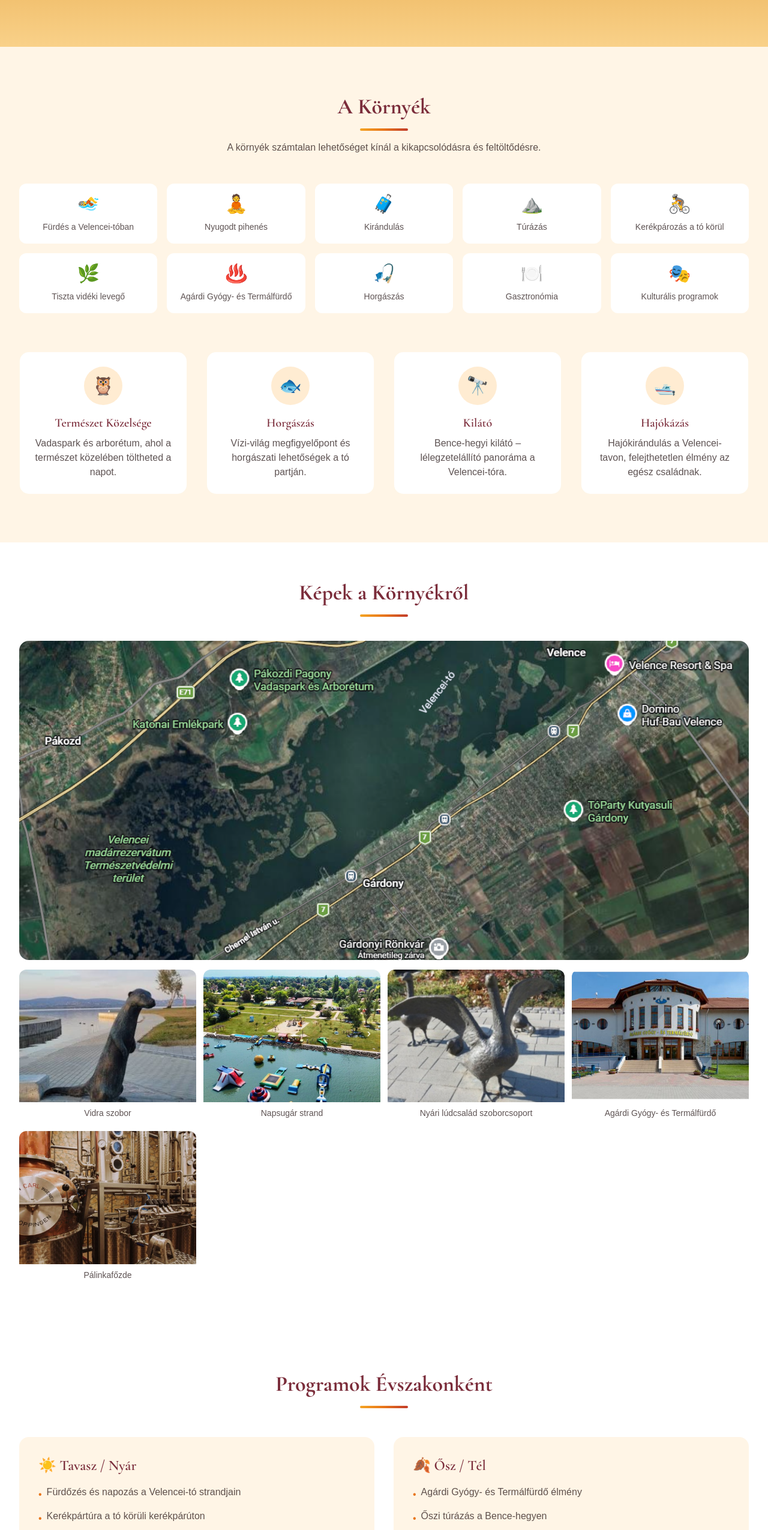
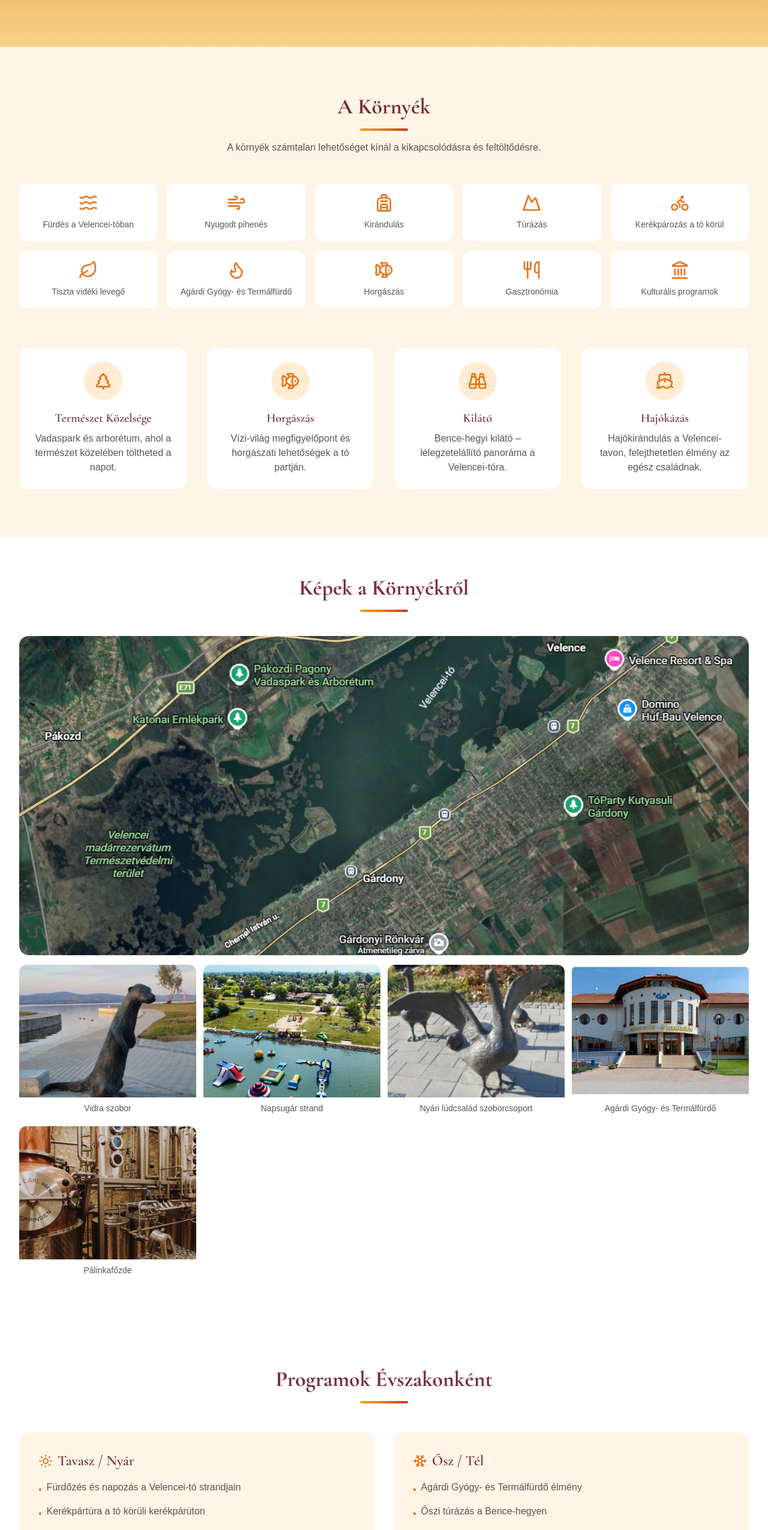
Before and after one commit to Smc05/sunetgardony, a Next.js app: page /programok in a window 1280 px wide. Shown: the part 234-2784 px from the top of the page at 60% size. Built offline with nearby package versions, Linux system fonts and the light colour scheme.

Commit message:
new icons

```diff
--- a/package.json
+++ b/package.json
@@ -9,6 +9,7 @@
     "lint": "eslint"
   },
   "dependencies": {
+    "lucide-react": "^1.11.0",
     "next": "16.2.4",
     "react": "19.2.4",
     "react-dom": "19.2.4",
--- a/src/app/programok/page.tsx
+++ b/src/app/programok/page.tsx
@@ -1,6 +1,25 @@
 import type { Metadata } from "next";
 import Link from "next/link";
 import Image from "@/components/AppImage";
+import {
+  Waves,
+  Wind,
+  Backpack,
+  Mountain,
+  Bike,
+  Leaf,
+  Flame,
+  Fish,
+  Utensils,
+  Landmark,
+  TreePine,
+  Binoculars,
+  Ship,
+  Wine,
+  ExternalLink,
+  Sun,
+  Snowflake,
+} from "lucide-react";
 
 export const metadata: Metadata = {
   title: "Programok és Események | Sunset Apartment Gárdony",
@@ -36,74 +55,46 @@ export default function Programok() {
 
           <div className="grid grid-cols-2 sm:grid-cols-3 lg:grid-cols-5 gap-4 mb-16">
             {[
-              { icon: "🏊", label: "Fürdés a Velencei-tóban" },
-              { icon: "🧘", label: "Nyugodt pihenés" },
-              { icon: "🧳", label: "Kirándulás" },
-              { icon: "⛰️", label: "Túrázás" },
-              { icon: "🚴", label: "Kerékpározás a tó körül" },
-              { icon: "🌿", label: "Tiszta vidéki levegő" },
-              { icon: "♨️", label: "Agárdi Gyógy- és Termálfürdő" },
-              { icon: "🎣", label: "Horgászás" },
-              { icon: "🍽️", label: "Gasztronómia" },
-              { icon: "🎭", label: "Kulturális programok" },
-            ].map((item, i) => (
+              { Icon: Waves, label: "Fürdés a Velencei-tóban" },
+              { Icon: Wind, label: "Nyugodt pihenés" },
+              { Icon: Backpack, label: "Kirándulás" },
+              { Icon: Mountain, label: "Túrázás" },
+              { Icon: Bike, label: "Kerékpározás a tó körül" },
+              { Icon: Leaf, label: "Tiszta vidéki levegő" },
+              { Icon: Flame, label: "Agárdi Gyógy- és Termálfürdő" },
+              { Icon: Fish, label: "Horgászás" },
+              { Icon: Utensils, label: "Gasztronómia" },
+              { Icon: Landmark, label: "Kulturális programok" },
+            ].map(({ Icon, label }, i) => (
               <div
                 key={i}
                 className="bg-white rounded-xl p-4 text-center hover:shadow-md transition-shadow"
               >
-                <span className="text-3xl block mb-2">{item.icon}</span>
+                <Icon className="w-8 h-8 mx-auto mb-2 text-sunset-orange" />
                 <span className="text-sunset-dark/70 text-sm font-medium">
-                  {item.label}
+                  {label}
                 </span>
               </div>
             ))}
           </div>
 
           <div className="grid grid-cols-1 sm:grid-cols-2 lg:grid-cols-4 gap-8">
-            <div className="text-center p-6 bg-white rounded-2xl border border-sunset-gold/10 hover:shadow-lg transition-shadow">
-              <div className="w-16 h-16 mx-auto mb-4 bg-sunset-light rounded-full flex items-center justify-center text-3xl">
-                🦉
+            {[
+              { Icon: TreePine, title: "Természet Közelsége", desc: "Vadaspark és arborétum, ahol a természet közelében töltheted a napot." },
+              { Icon: Fish, title: "Horgászás", desc: "Vízi-világ megfigyelőpont és horgászati lehetőségek a tó partján." },
+              { Icon: Binoculars, title: "Kilátó", desc: "Bence-hegyi kilátó – lélegzetelállító panoráma a Velencei-tóra." },
+              { Icon: Ship, title: "Hajókázás", desc: "Hajókirándulás a Velencei-tavon, felejthetetlen élmény az egész családnak." },
+            ].map(({ Icon, title, desc }, i) => (
+              <div key={i} className="text-center p-6 bg-white rounded-2xl border border-sunset-gold/10 hover:shadow-lg transition-shadow">
+                <div className="w-16 h-16 mx-auto mb-4 bg-sunset-light rounded-full flex items-center justify-center">
+                  <Icon className="w-8 h-8 text-sunset-orange" />
+                </div>
+                <h3 className="font-[family-name:var(--font-playfair)] text-xl font-semibold text-sunset-burgundy mb-2">
+                  {title}
+                </h3>
+                <p className="text-sunset-dark/70">{desc}</p>
               </div>
-              <h3 className="font-[family-name:var(--font-playfair)] text-xl font-semibold text-sunset-burgundy mb-2">
-                Természet Közelsége
-              </h3>
-              <p className="text-sunset-dark/70">
-                Vadaspark és arborétum, ahol a természet közelében töltheted a napot.
-              </p>
-            </div>
-            <div className="text-center p-6 bg-white rounded-2xl border border-sunset-gold/10 hover:shadow-lg transition-shadow">
-              <div className="w-16 h-16 mx-auto mb-4 bg-sunset-light rounded-full flex items-center justify-center text-3xl">
-                🐟
-              </div>
-              <h3 className="font-[family-name:var(--font-playfair)] text-xl font-semibold text-sunset-burgundy mb-2">
-                Horgászás
-              </h3>
-              <p className="text-sunset-dark/70">
-                Vízi-világ megfigyelőpont és horgászati lehetőségek a tó partján.
-              </p>
-            </div>
-            <div className="text-center p-6 bg-white rounded-2xl border border-sunset-gold/10 hover:shadow-lg transition-shadow">
-              <div className="w-16 h-16 mx-auto mb-4 bg-sunset-light rounded-full flex items-center justify-center text-3xl">
-                🔭
-              </div>
-              <h3 className="font-[family-name:var(--font-playfair)] text-xl font-semibold text-sunset-burgundy mb-2">
-                Kilátó
-              </h3>
-              <p className="text-sunset-dark/70">
-                Bence-hegyi kilátó – lélegzetelállító panoráma a Velencei-tóra.
-              </p>
-            </div>
-            <div className="text-center p-6 bg-white rounded-2xl border border-sunset-gold/10 hover:shadow-lg transition-shadow">
-              <div className="w-16 h-16 mx-auto mb-4 bg-sunset-light rounded-full flex items-center justify-center text-3xl">
-                🛥️
-              </div>
-              <h3 className="font-[family-name:var(--font-playfair)] text-xl font-semibold text-sunset-burgundy mb-2">
-                Hajókázás
-              </h3>
-              <p className="text-sunset-dark/70">
-                Hajókirándulás a Velencei-tavon, felejthetetlen élmény az egész családnak.
-              </p>
-            </div>
+            ))}
           </div>
         </div>
       </section>
@@ -165,8 +156,8 @@ export default function Programok() {
 
           <div className="grid grid-cols-1 md:grid-cols-2 gap-8">
             <div className="bg-sunset-cream rounded-2xl p-8">
-              <h3 className="font-[family-name:var(--font-playfair)] text-2xl font-semibold text-sunset-burgundy mb-4">
-                ☀️ Tavasz / Nyár
+              <h3 className="font-[family-name:var(--font-playfair)] text-2xl font-semibold text-sunset-burgundy mb-4 flex items-center gap-2">
+                <Sun className="w-6 h-6 text-sunset-orange shrink-0" /> Tavasz / Nyár
               </h3>
               <ul className="space-y-3 text-sunset-dark/70">
                 <li className="flex items-start gap-2">
@@ -192,8 +183,8 @@ export default function Programok() {
               </ul>
             </div>
             <div className="bg-sunset-cream rounded-2xl p-8">
-              <h3 className="font-[family-name:var(--font-playfair)] text-2xl font-semibold text-sunset-burgundy mb-4">
-                🍂 Ősz / Tél
+              <h3 className="font-[family-name:var(--font-playfair)] text-2xl font-semibold text-sunset-burgundy mb-4 flex items-center gap-2">
+                <Snowflake className="w-6 h-6 text-sunset-orange shrink-0" /> Ősz / Tél
               </h3>
               <ul className="space-y-3 text-sunset-dark/70">
                 <li className="flex items-start gap-2">
@@ -232,46 +223,22 @@ export default function Programok() {
 
           <div className="grid grid-cols-1 md:grid-cols-3 gap-8">
             {[
-              {
-                icon: "♨️",
-                title: "Agárdi Gyógy- és Termálfürdő",
-                desc: "Sétatávolságra a szálláshelytől. Gyógymedencék, élményfürdő, szaunák és wellness szolgáltatások egész évben.",
-              },
-              {
-                icon: "🌊",
-                title: "Velencei-tó Strandok",
-                desc: "A tó partján számos strand vár – családoknak és sportolóknak egyaránt ideális helyszín a nyári kikapcsolódásra.",
-              },
-              {
-                icon: "🔭",
-                title: "Bence-hegyi Kilátó",
-                desc: "Panorámás kilátás a Velencei-tóra és a környező hegyekre. Rövid, könnyű túrával elérhető.",
-              },
-              {
-                icon: "🦉",
-                title: "Vadaspark és Arborétum",
-                desc: "Természetközeli élmény az egész családnak – állatpark, séta- és pihenőhelyek a zöldben.",
-              },
-              {
-                icon: "🚴",
-                title: "Kerékpárút a Tó Körül",
-                desc: "A tó körüli kerékpárút kiváló lehetőség az aktív pihenésre, gyönyörű természeti környezetben.",
-              },
-              {
-                icon: "🍷",
-                title: "Gasztronómia és Borok",
-                desc: "Helyi éttermek, borkóstolók és piacok – fedezd fel a Velencei-tó környékének ízvilágát.",
-              },
-            ].map((item, i) => (
+              { Icon: Flame, title: "Agárdi Gyógy- és Termálfürdő", desc: "Sétatávolságra a szálláshelytől. Gyógymedencék, élményfürdő, szaunák és wellness szolgáltatások egész évben." },
+              { Icon: Waves, title: "Velencei-tó Strandok", desc: "A tó partján számos strand vár – családoknak és sportolóknak egyaránt ideális helyszín a nyári kikapcsolódásra." },
+              { Icon: Binoculars, title: "Bence-hegyi Kilátó", desc: "Panorámás kilátás a Velencei-tóra és a környező hegyekre. Rövid, könnyű túrával elérhető." },
+              { Icon: TreePine, title: "Vadaspark és Arborétum", desc: "Természetközeli élmény az egész családnak – állatpark, séta- és pihenőhelyek a zöldben." },
+              { Icon: Bike, title: "Kerékpárút a Tó Körül", desc: "A tó körüli kerékpárút kiváló lehetőség az aktív pihenésre, gyönyörű természeti környezetben." },
+              { Icon: Wine, title: "Gasztronómia és Borok", desc: "Helyi éttermek, borkóstolók és piacok – fedezd fel a Velencei-tó környékének ízvilágát." },
+            ].map(({ Icon, title, desc }, i) => (
               <div
                 key={i}
                 className="p-6 bg-sunset-dark/50 rounded-2xl border border-sunset-gold/10"
               >
-                <span className="text-4xl block mb-3">{item.icon}</span>
+                <Icon className="w-10 h-10 mb-3 text-sunset-gold" />
                 <h3 className="font-[family-name:var(--font-playfair)] text-xl font-semibold text-sunset-gold mb-2">
-                  {item.title}
+                  {title}
                 </h3>
-                <p className="text-sunset-cream/70">{item.desc}</p>
+                <p className="text-sunset-cream/70">{desc}</p>
               </div>
             ))}
           </div>
@@ -344,8 +311,8 @@ export default function Programok() {
                 rel="noopener noreferrer"
                 className="flex items-start gap-4 p-5 bg-white rounded-2xl border border-sunset-gold/10 hover:shadow-lg hover:border-sunset-orange/30 transition-all group"
               >
-                <div className="w-10 h-10 shrink-0 bg-sunset-light rounded-full flex items-center justify-center text-xl group-hover:bg-sunset-orange/20 transition-colors">
-                  🔗
+                <div className="w-10 h-10 shrink-0 bg-sunset-light rounded-full flex items-center justify-center group-hover:bg-sunset-orange/20 transition-colors">
+                  <ExternalLink className="w-5 h-5 text-sunset-orange" />
                 </div>
                 <div>
                   <h3 className="font-semibold text-sunset-burgundy group-hover:text-sunset-orange transition-colors mb-1">
```
Also changed, not shown: 1 other file (tests, documents, lock files or other folders).
